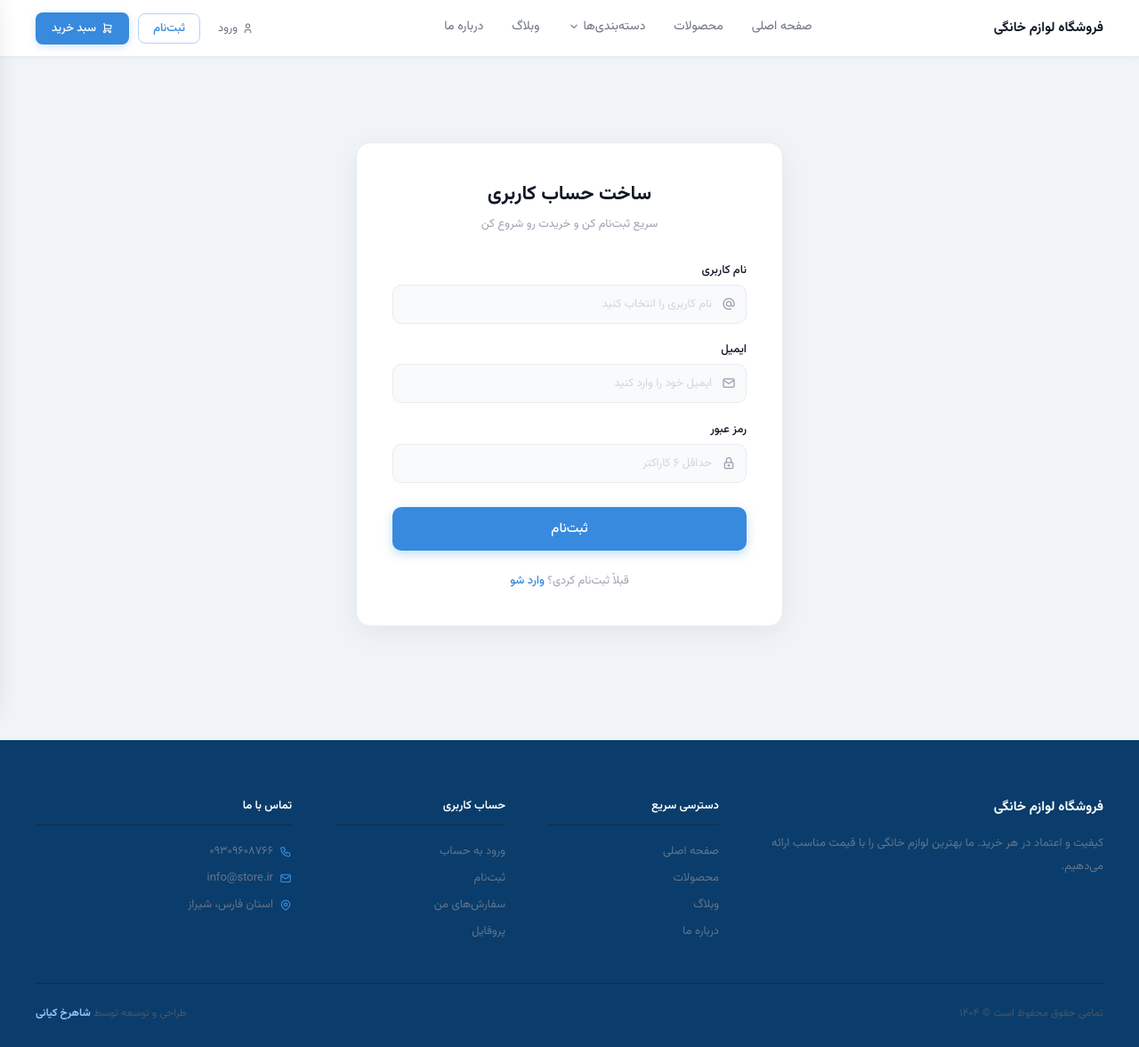
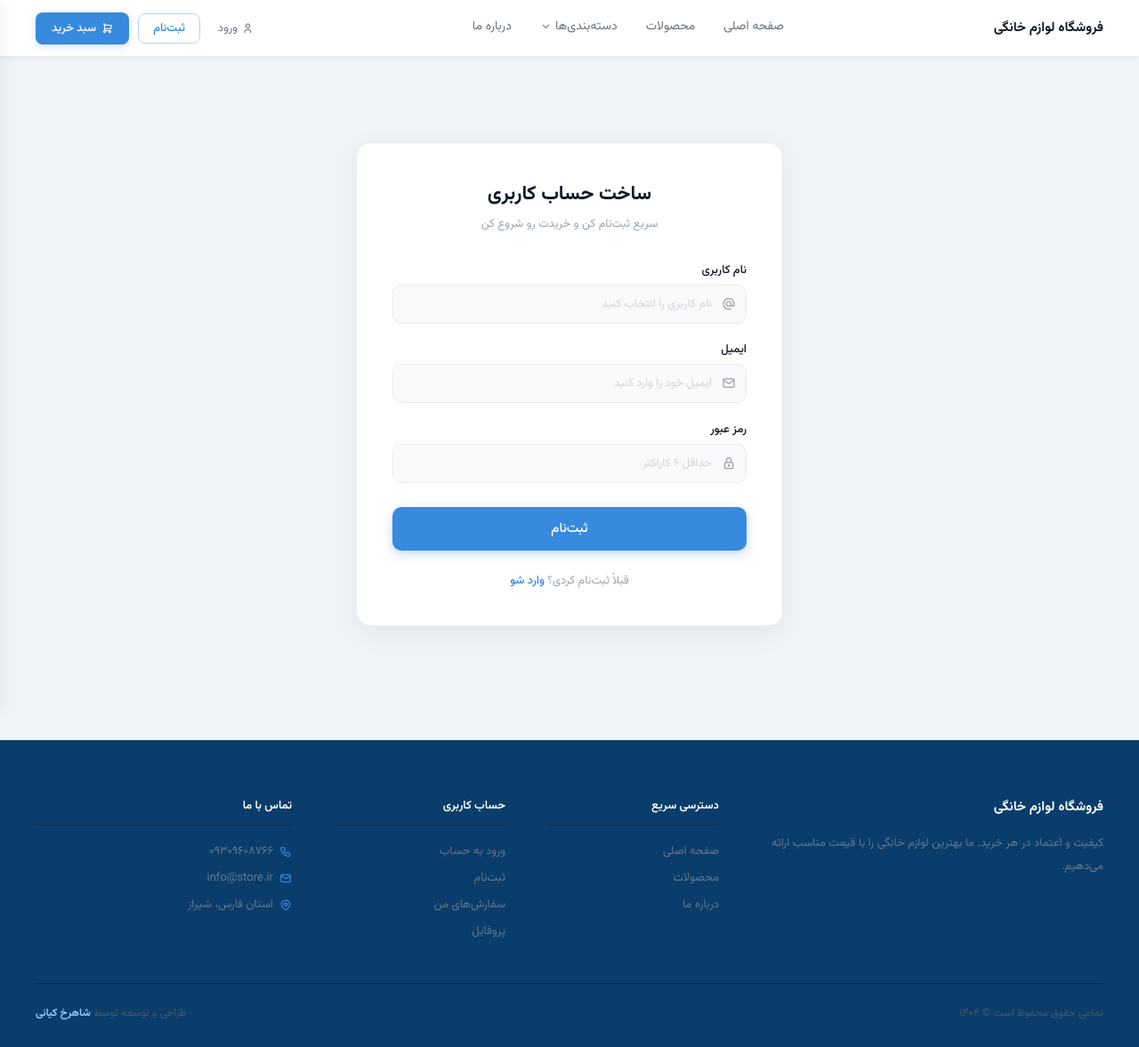
Before and after one commit to shahrokh-kiani/django-ecommerce, a Django app: page /accounts/register/ in a window 1280 px wide. Shown: the whole page at 89% size. Run offline with Django 5.2, Linux system fonts and the light colour scheme; data that the repository does not hold is empty.

Commit message:
removed blog from nav and footer

```diff
--- a/homeappliance/templates/base.html
+++ b/homeappliance/templates/base.html
@@ -33,7 +33,6 @@
           {% endfor %}
         </div>
       </div>
-      <a href="#">وبلاگ</a>
       <a href="{% url "aboutus" %}">درباره ما</a>
     </div>
 
@@ -171,7 +170,6 @@
         <ul class="footer-links">
           <li><a href="{% url 'shop_main_page' %}">صفحه اصلی</a></li>
           <li><a href="{% url 'shop_main_page' %}">محصولات</a></li>
-          <li><a href="#">وبلاگ</a></li>
           <li><a href="{% url "aboutus" %}">درباره ما</a></li>
         </ul>
       </div>
```
